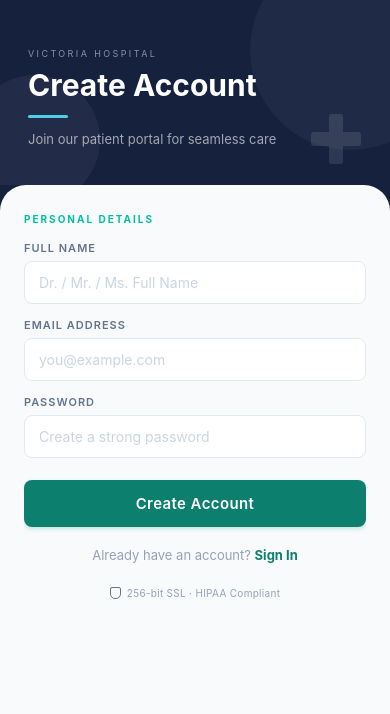
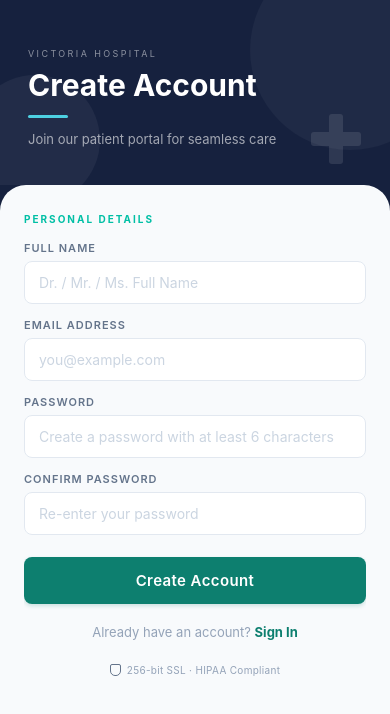
Before and after one commit to ChamiduPrabodya/Hospital-Management-Mobile-App, a React Native app in the folder mobile-app/: screen /Register in a window 390 px wide. Shown: the top 714 px of the page. Built offline with nearby package versions, Linux system fonts and the light colour scheme.

Commit message:
update a validation to rejister

```diff
--- a/mobile-app/src/components/CustomInput.js
+++ b/mobile-app/src/components/CustomInput.js
@@ -13,17 +13,23 @@ const CustomInput = ({
   numberOfLines,
   style,
   editable = true,
+  autoCapitalize = 'none',
+  autoComplete,
+  textContentType,
+  errorMessage,
+  onBlur: onBlurProp,
 }) => {
   const [focused, setFocused] = useState(false);
   const borderAnim = useRef(new Animated.Value(0)).current;
 
-  const onFocus = () => {
+  const handleFocus = () => {
     setFocused(true);
     Animated.timing(borderAnim, { toValue: 1, duration: 180, useNativeDriver: false }).start();
   };
-  const onBlur = () => {
+  const handleBlur = () => {
     setFocused(false);
     Animated.timing(borderAnim, { toValue: 0, duration: 180, useNativeDriver: false }).start();
+    onBlurProp?.();
   };
 
   const borderColor = borderAnim.interpolate({
@@ -34,7 +40,7 @@ const CustomInput = ({
   return (
     <View style={[styles.group, style]}>
       {label ? <Text style={styles.label}>{label}</Text> : null}
-      <Animated.View style={[styles.inputWrap, { borderColor }]}>
+      <Animated.View style={[styles.inputWrap, errorMessage ? styles.inputWrapError : { borderColor }]}>
         <TextInput
           style={[styles.input, multiline && styles.inputMulti]}
           value={value}
@@ -46,11 +52,14 @@ const CustomInput = ({
           multiline={multiline}
           numberOfLines={numberOfLines}
           editable={editable}
-          autoCapitalize="none"
-          onFocus={onFocus}
-          onBlur={onBlur}
+          autoCapitalize={autoCapitalize}
+          autoComplete={autoComplete}
+          textContentType={textContentType}
+          onFocus={handleFocus}
+          onBlur={handleBlur}
         />
       </Animated.View>
+      {errorMessage ? <Text style={styles.errorText}>{errorMessage}</Text> : null}
     </View>
   );
 };
@@ -72,6 +81,9 @@ const styles = StyleSheet.create({
     borderRadius: RADIUS.md,
     backgroundColor: COLORS.inputBg,
   },
+  inputWrapError: {
+    borderColor: COLORS.danger,
+  },
   input: {
     paddingHorizontal: 14,
     paddingVertical: 12,
@@ -83,6 +95,12 @@ const styles = StyleSheet.create({
     textAlignVertical: 'top',
     minHeight: 90,
   },
+  errorText: {
+    marginTop: 6,
+    marginLeft: 4,
+    fontSize: 12,
+    color: COLORS.danger,
+  },
 });
 
 export default CustomInput;
--- a/mobile-app/src/screens/auth/RegisterScreen.js
+++ b/mobile-app/src/screens/auth/RegisterScreen.js
@@ -7,12 +7,21 @@ import { AuthContext } from '../../context/AuthContext';
 import CustomInput from '../../components/CustomInput';
 import CustomButton from '../../components/CustomButton';
 import LoadingSpinner from '../../components/LoadingSpinner';
+import {
+  getRegisterValidationErrors,
+  normalizeEmail,
+  normalizeName,
+  normalizePassword,
+} from '../../utils/validators';
 import { COLORS, FONTS, RADIUS, SHADOW } from '../../theme';
 
 const RegisterScreen = ({ navigation }) => {
   const [name, setName] = useState('');
   const [email, setEmail] = useState('');
   const [password, setPassword] = useState('');
+  const [confirmPassword, setConfirmPassword] = useState('');
+  const [errors, setErrors] = useState({});
+  const [touched, setTouched] = useState({});
   const [loading, setLoading] = useState(false);
   const { register } = useContext(AuthContext);
 
@@ -26,14 +35,74 @@ const RegisterScreen = ({ navigation }) => {
     ]).start();
   }, []);
 
-  const handleRegister = async () => {
-    if (!name || !email || !password) {
-      Alert.alert('Missing Fields', 'Please fill in all fields to continue.');
+  const updateFieldError = (field, nextValues) => {
+    if (!touched[field] && !errors[field]) {
       return;
     }
+
+    const nextErrors = getRegisterValidationErrors(nextValues);
+    setErrors((current) => ({
+      ...current,
+      [field]: nextErrors[field],
+    }));
+  };
+
+  const handleNameChange = (value) => {
+    setName(value);
+    updateFieldError('name', { name: value, email, password, confirmPassword });
+  };
+
+  const handleEmailChange = (value) => {
+    setEmail(value);
+    updateFieldError('email', { name, email: value, password, confirmPassword });
+  };
+
+  const handlePasswordChange = (value) => {
+    setPassword(value);
+    const nextValues = { name, email, password: value, confirmPassword };
+    updateFieldError('password', nextValues);
+    updateFieldError('confirmPassword', nextValues);
+  };
+
+  const handleConfirmPasswordChange = (value) => {
+    setConfirmPassword(value);
+    updateFieldError('confirmPassword', { name, email, password, confirmPassword: value });
+  };
+
+  const handleFieldBlur = (field) => {
+    setTouched((current) => ({ ...current, [field]: true }));
+    const nextErrors = getRegisterValidationErrors({ name, email, password, confirmPassword });
+    setErrors((current) => ({
+      ...current,
+      [field]: nextErrors[field],
+    }));
+  };
+
+  const handleRegister = async () => {
+    const normalizedName = normalizeName(name);
+    const normalizedEmail = normalizeEmail(email);
+    const normalizedPassword = normalizePassword(password);
+    const validationErrors = getRegisterValidationErrors({
+      name: normalizedName,
+      email: normalizedEmail,
+      password: normalizedPassword,
+      confirmPassword,
+    });
+
+    if (Object.keys(validationErrors).length > 0) {
+      setErrors(validationErrors);
+      setTouched({
+        name: true,
+        email: true,
+        password: true,
+        confirmPassword: true,
+      });
+      return;
+    }
+
     setLoading(true);
     try {
-      await register(name, email, password);
+      await register(normalizedName, normalizedEmail, normalizedPassword);
     } catch (error) {
       Alert.alert('Registration Failed', error.response?.data?.message || 'Please try again.');
     } finally {
@@ -65,9 +134,50 @@ const RegisterScreen = ({ navigation }) => {
         <ScrollView showsVerticalScrollIndicator={false} keyboardShouldPersistTaps="handled">
           <Text style={styles.sectionLabel}>PERSONAL DETAILS</Text>
 
-          <CustomInput label="Full Name" value={name} onChangeText={setName} placeholder="Dr. / Mr. / Ms. Full Name" />
-          <CustomInput label="Email Address" value={email} onChangeText={setEmail} placeholder="you@example.com" keyboardType="email-address" />
-          <CustomInput label="Password" value={password} onChangeText={setPassword} placeholder="Create a strong password" secureTextEntry />
+          <CustomInput
+            label="Full Name"
+            value={name}
+            onChangeText={handleNameChange}
+            onBlur={() => handleFieldBlur('name')}
+            placeholder="Dr. / Mr. / Ms. Full Name"
+            autoCapitalize="words"
+            autoComplete="name"
+            textContentType="name"
+            errorMessage={errors.name}
+          />
+          <CustomInput
+            label="Email Address"
+            value={email}
+            onChangeText={handleEmailChange}
+            onBlur={() => handleFieldBlur('email')}
+            placeholder="you@example.com"
+            keyboardType="email-address"
+            autoComplete="email"
+            textContentType="emailAddress"
+            errorMessage={errors.email}
+          />
+          <CustomInput
+            label="Password"
+            value={password}
+            onChangeText={handlePasswordChange}
+            onBlur={() => handleFieldBlur('password')}
+            placeholder="Create a password with at least 6 characters"
+            secureTextEntry
+            autoComplete="new-password"
+            textContentType="newPassword"
+            errorMessage={errors.password}
+          />
+          <CustomInput
+            label="Confirm Password"
+            value={confirmPassword}
+            onChangeText={handleConfirmPasswordChange}
+            onBlur={() => handleFieldBlur('confirmPassword')}
+            placeholder="Re-enter your password"
+            secureTextEntry
+            autoComplete="new-password"
+            textContentType="password"
+            errorMessage={errors.confirmPassword}
+          />
 
           <CustomButton title="Create Account" onPress={handleRegister} style={styles.btn} />
 
--- a/mobile-app/src/utils/validators.js
+++ b/mobile-app/src/utils/validators.js
@@ -1,4 +1,6 @@
 export const normalizeEmail = (email = '') => String(email).trim().toLowerCase();
+
+export const normalizeName = (name = '') => String(name).trim();
 
 export const normalizePassword = (password = '') => String(password).trim();
 
@@ -57,3 +59,37 @@ export const getForgotPasswordValidationErrors = ({ email, password, confirmPass
 
   return errors;
 };
+
+export const getRegisterValidationErrors = ({ name, email, password, confirmPassword }) => {
+  const errors = {};
+  const normalizedName = normalizeName(name);
+  const normalizedEmail = normalizeEmail(email);
+  const normalizedPassword = normalizePassword(password);
+  const normalizedConfirmPassword = normalizePassword(confirmPassword);
+
+  if (!normalizedName) {
+    errors.name = 'Full name is required.';
+  } else if (normalizedName.length < 2) {
+    errors.name = 'Enter your full name.';
+  }
+
+  if (!normalizedEmail) {
+    errors.email = 'Email is required.';
+  } else if (!validateEmail(normalizedEmail)) {
+    errors.email = 'Enter a valid email address.';
+  }
+
+  if (!normalizedPassword) {
+    errors.password = 'Password is required.';
+  } else if (!validatePassword(normalizedPassword)) {
+    errors.password = 'Password must be at least 6 characters.';
+  }
+
+  if (!normalizedConfirmPassword) {
+    errors.confirmPassword = 'Please confirm your password.';
+  } else if (normalizedConfirmPassword !== normalizedPassword) {
+    errors.confirmPassword = 'Passwords do not match.';
+  }
+
+  return errors;
+};
```
Also changed, not shown: 1 other file (tests, documents, lock files or other folders).
